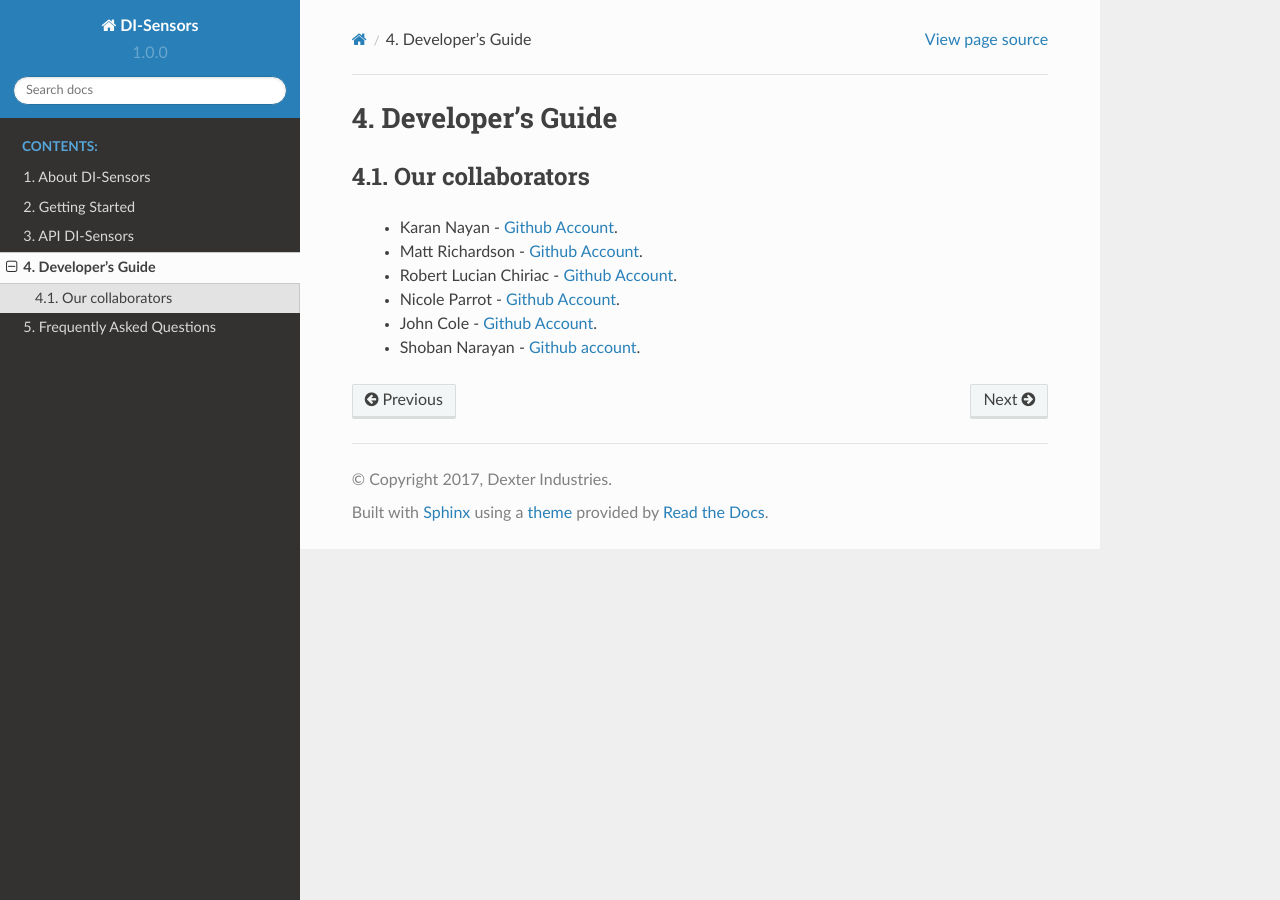
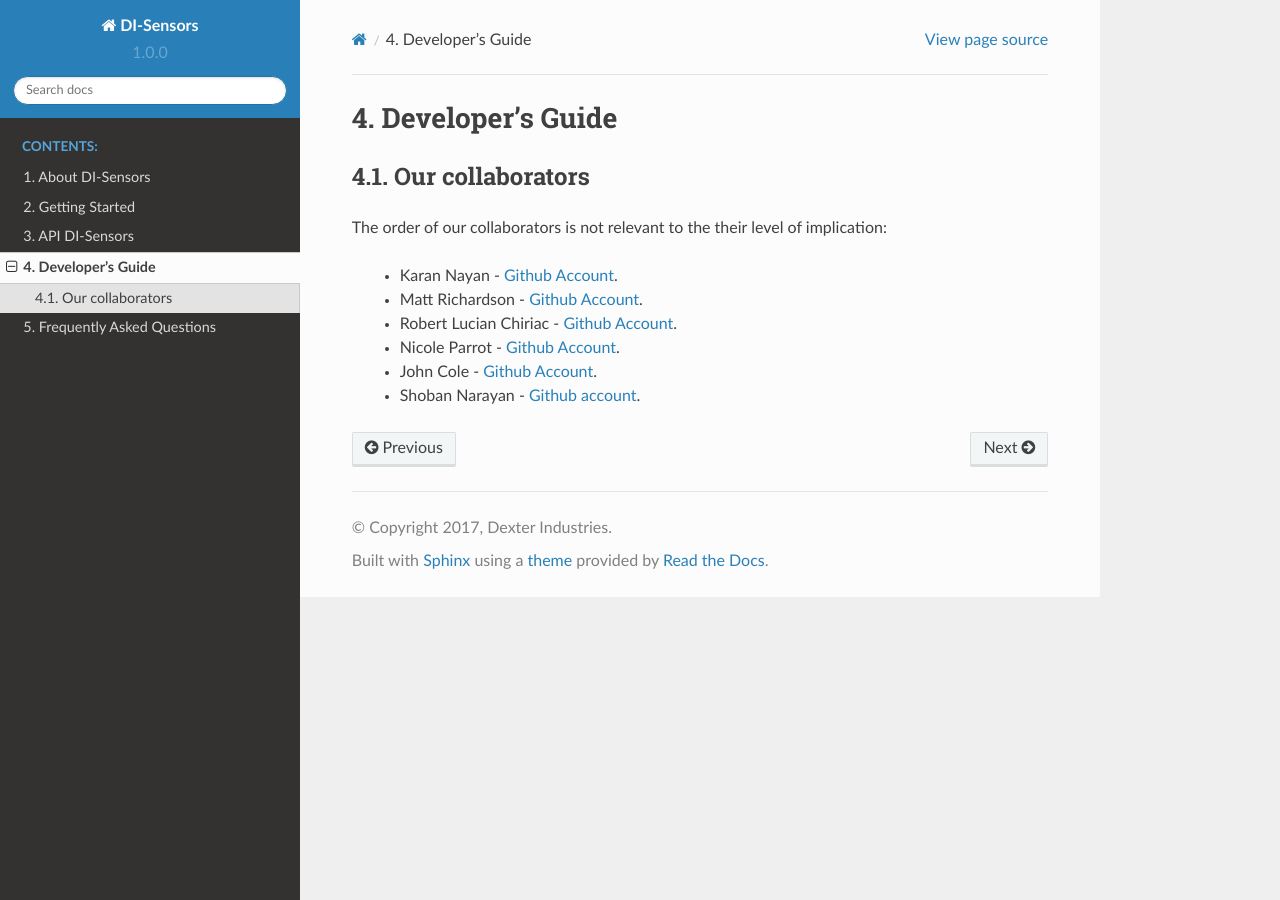
Before and after one commit to DexterInd/DI_Sensors, a Sphinx documentation site: the page built from docs/source/devguide.rst, in a window 1280 px wide. Built offline with Sphinx 7.4.7 and the Read the Docs theme 2.0.0, drawn with Linux system fonts in a browser that asks for light colours.

Commit message:
ref RobertLucian/DI_Sensors#2 : feature - last touch on devguide

```diff
--- a/docs/source/devguide.rst
+++ b/docs/source/devguide.rst
@@ -8,6 +8,8 @@ Developer's Guide
 Our collaborators
 *****************
 
+The order of our collaborators is not relevant to the their level of implication:
+
    * Karan Nayan - `Github Account <https://github.com/karan259>`__.
    * Matt Richardson - `Github Account <https://github.com/mattallen37/>`__.
    * Robert Lucian Chiriac - `Github Account <https://github.com/RobertLucian/>`__.
```
